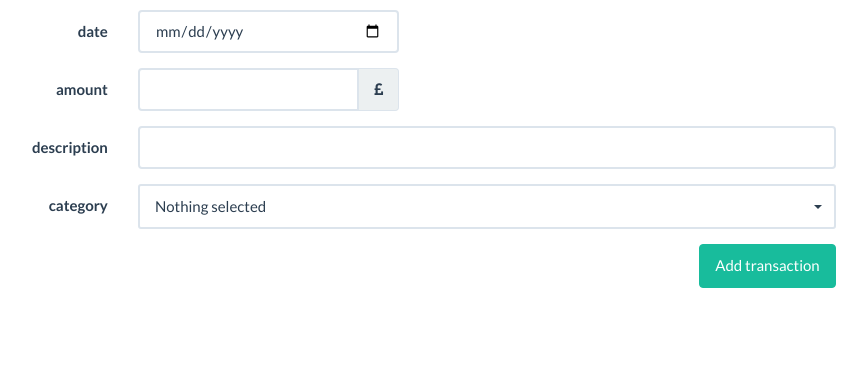
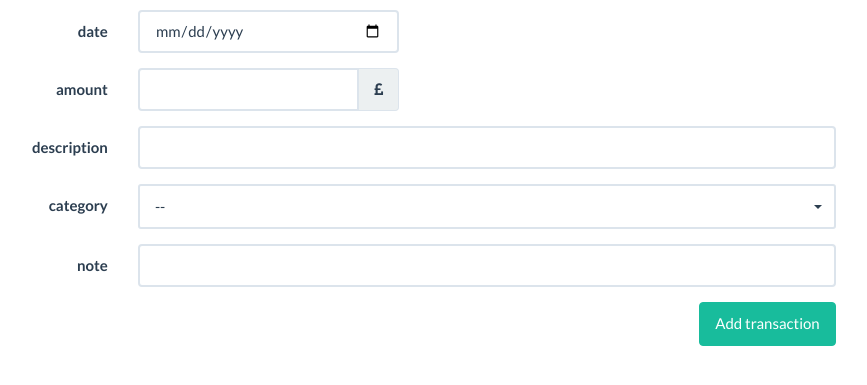
Before and after one commit to gomar/money_dashboard, a Flask app: page /add_transaction in a window 1280 px wide. Shown: the part 60-445 px from the top of the page, without its empty margins (226-1093 px from the left). Run offline with Flask 2, Linux system fonts and the light colour scheme; some libraries are stand-ins or nearby versions.

Commit message:
adding transactions work

```diff
--- a/app/forms.py
+++ b/app/forms.py
@@ -1,12 +1,14 @@
 from flask_wtf import Form
 from wtforms import TextField, DateField, SelectField
+from wtforms.validators import Required
+
 
 
 class AddTransactionForm(Form):
-    date = DateField('date')
-    amount = TextField('amount')
-    description = TextField('description')
-    category = SelectField('category', choices=[(None, ''),
+    date = DateField('date', format='%d/%m/%Y', validators=[Required()])
+    amount = TextField('amount', validators=[Required()])
+    description = TextField('description', validators=[Required()])
+    category = SelectField('category', choices=[('', '--'),
     											('household', 'Household'),
     	                                        ('day2day', 'Day to day'),
     	                                        ('extras', 'Extra activities')])
--- a/app/templates/add_transaction.html
+++ b/app/templates/add_transaction.html
@@ -16,15 +16,18 @@
   	.btn-custom:hover {
   		color: inherit;
   	}
-  	.btn-custom:focus {
+  	.btn-custom:focus,
+	.btn-custom:active:focus,
+	.btn-custom.active:focus {
   		color: inherit;
-   		-webkit-box-shadow: none;
-  		box-shadow: none;
+  border-color: #2c3e50;
+  outline: 0;
   	}
 </style>
 {% endblock css %}
 {% block body %}
 	<form method="POST" action="{{ action_url }}" role="form" class="form-horizontal">
+		{{ form.csrf_token }}
 		<!-- DATE -->
 	    <div class="form-group {% if form.date.errors %}has-error{% endif %}">
 	        <label class="control-label col-md-2">{{ form.date.label }}</label>
@@ -38,7 +41,7 @@
 		    </div>
 	    </div>
 	    <!-- AMOUNT -->
-	   	<div class="form-group {% if form.date.errors %}has-error{% endif %}">
+	   	<div class="form-group {% if form.amount.errors %}has-error{% endif %}">
 	        <label class="control-label col-md-2">{{ form.amount.label }}</label>
 	        <div class="col-md-4">
 	        	<div class="input-group">
@@ -53,10 +56,10 @@
 		    </div>
 	    </div>
 	    <!-- DESCRIPTION -->
-	   	<div class="form-group {% if form.date.errors %}has-error{% endif %}">
+	   	<div class="form-group {% if form.description.errors %}has-error{% endif %}">
 	        <label class="control-label col-md-2">{{ form.description.label }}</label>
 	        <div class="col-md-10">
-	        	{{ form.amount(class_='form-control') }}
+	        	{{ form.description(class_='form-control') }}
 		        {% if form.description.errors %}
 		            {% for e in form.description.errors %}
 		                <p class="help-block">{{ e }}</p>
@@ -69,6 +72,18 @@
 	        <label class="control-label col-md-2">{{ form.category.label }}</label>
 	        	{{ form.category(class_='selectpicker col-md-10') }}
 	    </div>
+	   	<!-- NOTE -->
+	   	<div class="form-group {% if form.note.errors %}has-error{% endif %}">
+	        <label class="control-label col-md-2">{{ form.note.label }}</label>
+	        <div class="col-md-10">
+	        	{{ form.note(class_='form-control') }}
+		        {% if form.note.errors %}
+		            {% for e in form.note.errors %}
+		                <p class="help-block">{{ e }}</p>
+		            {% endfor %}
+		        {% endif %}
+		    </div>
+	    </div>
         <button type="submit" class="pull-right btn btn-success">Add transaction</button>
     </form>
 {% endblock body %}
@@ -80,11 +95,12 @@ $('#my-datepicker').datepicker({
     keyboardNavigation: false,
     forceParse: false,
     autoclose: true,
-    todayHighlight: true
+    todayHighlight: true,
+    format: "dd/mm/yyyy"
 });
 $('.selectpicker').selectpicker({
       style: 'btn-custom',
-      size: 4
+      size: 10
   });
 </script>
 {% endblock javascript %}
--- a/app/views.py
+++ b/app/views.py
@@ -1,9 +1,9 @@
 import os
-from flask import render_template, Flask
+from flask import render_template, Flask, redirect
 from flask.ext.sqlalchemy import SQLAlchemy
 import pandas as pd
 import forms
-from app import app, db
+from app import app, db, models
 
 
 @app.route('/')
@@ -11,14 +11,23 @@ def index():
     data = pd.read_sql_table('transaction', db.engine)
     del data['id'], data['note']
 
-    data = data.sort(['date'])
-    data['balance'] = data['amount'].cumsum()
+    data = data.sort(['date'], ascending=False)
+    data['balance'] = data['amount'][::-1].cumsum()[::-1]
 
     data = data.to_html(classes=['table table-hover table-bordered'], index=False, escape=False)
     return render_template('index.html', data=data)
 
 
-@app.route('/add_transaction')
+@app.route('/add_transaction', methods=['GET', 'POST'])
 def add_transaction():
     form = forms.AddTransactionForm()
+    if form.validate_on_submit():
+    	u = models.Transaction(date=form.date.data,
+    		                   amount=form.amount.data,
+    		                   description=form.description.data,
+    		                   category=form.category.data,
+    		                   note=form.note.data)
+    	db.session.add(u)
+    	db.session.commit()
+    	return redirect('/')
     return render_template('add_transaction.html', form=form)
```
